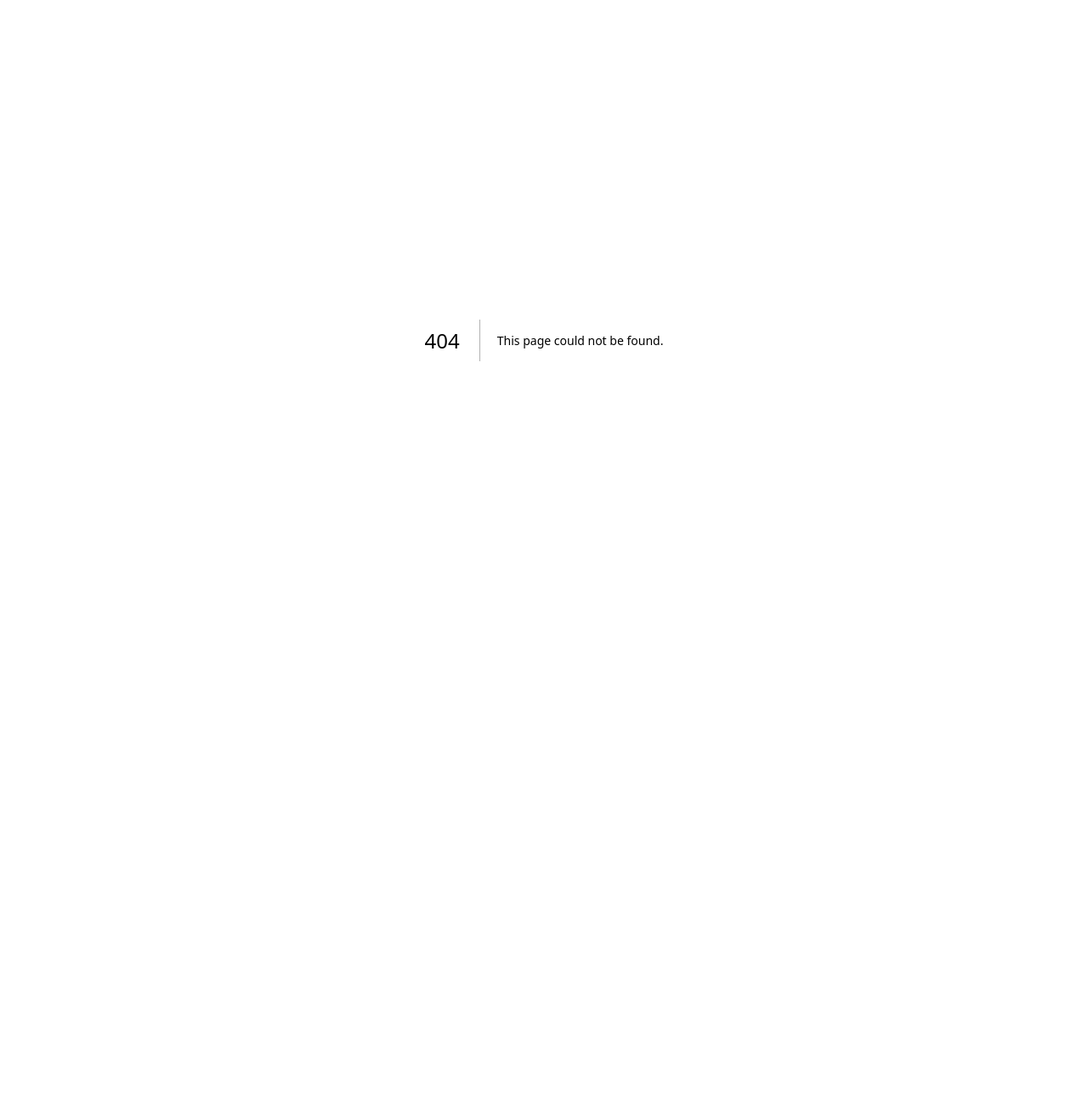
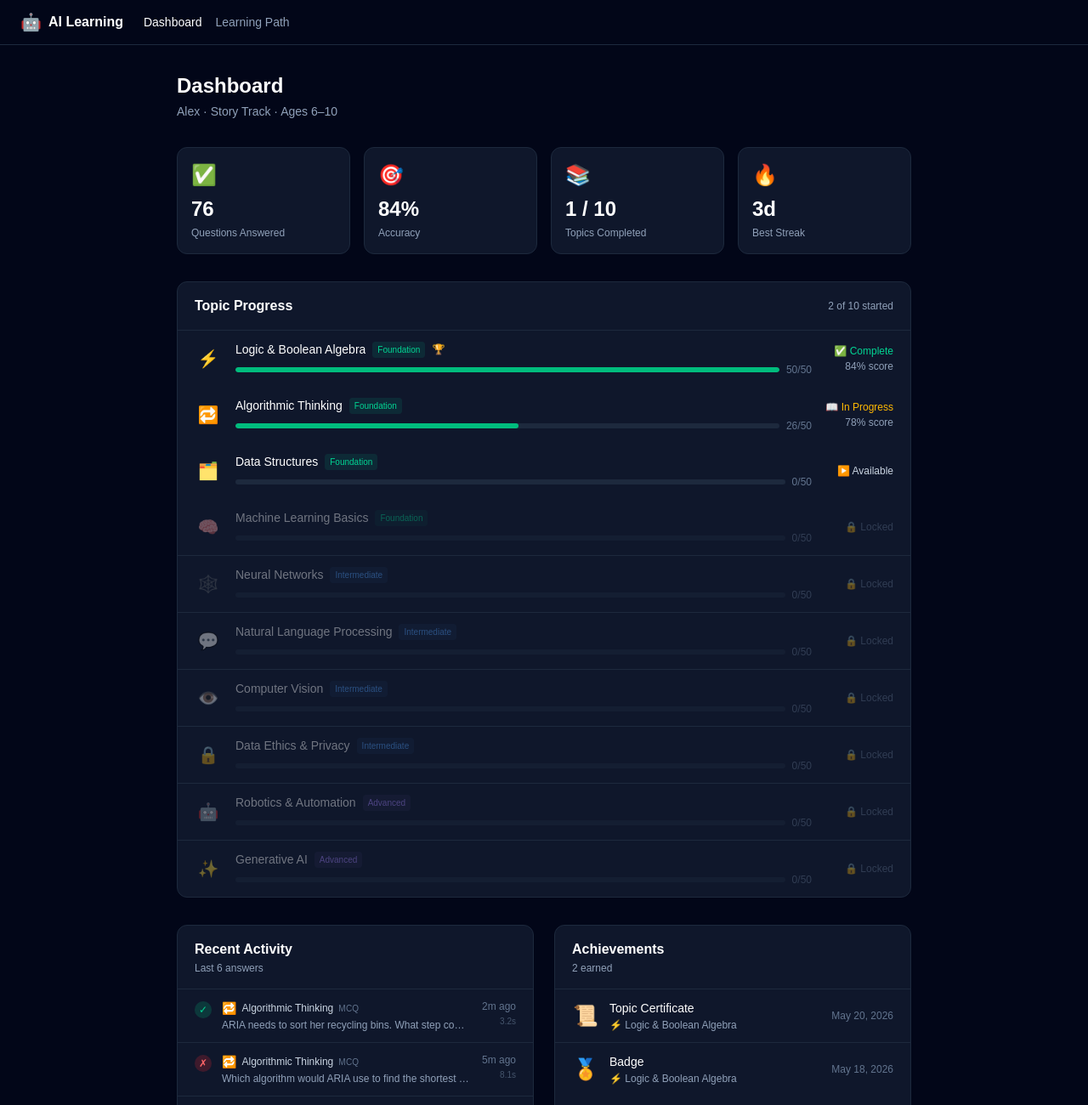
Before and after one commit to rkadel1488/ai-learning, a Next.js app: page /demo in a window 1280 px wide. Before the commit this address had no page. Shown: the top 1300 px of the page at 85% size. Before the commit the page ends 800 px from the top, so only its background shows below. Built offline with nearby package versions, Linux system fonts and the light colour scheme.

Commit message:
feat: add /demo page for dashboard preview without auth
Renders the dashboard UI with mock data so the layout can be previewed
without Supabase credentials or an authenticated session.

```diff
--- /dev/null
+++ b/app/demo/page.tsx
@@ -0,0 +1,72 @@
+import { StatCard } from '../(student)/dashboard/_components/StatCard'
+import { TopicProgressTable } from '../(student)/dashboard/_components/TopicProgressTable'
+import { RecentActivity } from '../(student)/dashboard/_components/RecentActivity'
+import { AchievementsSection } from '../(student)/dashboard/_components/AchievementsSection'
+
+const mockTopics = [
+  { id: '1', order_index: 1, title: 'Logic & Boolean Algebra', icon: '⚡', tier: 'foundation', status: 'complete' as const, progressPct: 100, questionsAnswered: 50, totalQuestions: 50, scorePct: 84, certEarned: true },
+  { id: '2', order_index: 2, title: 'Algorithmic Thinking', icon: '🔁', tier: 'foundation', status: 'in-progress' as const, progressPct: 52, questionsAnswered: 26, totalQuestions: 50, scorePct: 78, certEarned: false },
+  { id: '3', order_index: 3, title: 'Data Structures', icon: '🗂️', tier: 'foundation', status: 'available' as const, progressPct: 0, questionsAnswered: 0, totalQuestions: 50, scorePct: null, certEarned: false },
+  { id: '4', order_index: 4, title: 'Machine Learning Basics', icon: '🧠', tier: 'foundation', status: 'locked' as const, progressPct: 0, questionsAnswered: 0, totalQuestions: 50, scorePct: null, certEarned: false },
+  { id: '5', order_index: 5, title: 'Neural Networks', icon: '🕸️', tier: 'intermediate', status: 'locked' as const, progressPct: 0, questionsAnswered: 0, totalQuestions: 50, scorePct: null, certEarned: false },
+  { id: '6', order_index: 6, title: 'Natural Language Processing', icon: '💬', tier: 'intermediate', status: 'locked' as const, progressPct: 0, questionsAnswered: 0, totalQuestions: 50, scorePct: null, certEarned: false },
+  { id: '7', order_index: 7, title: 'Computer Vision', icon: '👁️', tier: 'intermediate', status: 'locked' as const, progressPct: 0, questionsAnswered: 0, totalQuestions: 50, scorePct: null, certEarned: false },
+  { id: '8', order_index: 8, title: 'Data Ethics & Privacy', icon: '🔒', tier: 'intermediate', status: 'locked' as const, progressPct: 0, questionsAnswered: 0, totalQuestions: 50, scorePct: null, certEarned: false },
+  { id: '9', order_index: 9, title: 'Robotics & Automation', icon: '🤖', tier: 'advanced', status: 'locked' as const, progressPct: 0, questionsAnswered: 0, totalQuestions: 50, scorePct: null, certEarned: false },
+  { id: '10', order_index: 10, title: 'Generative AI', icon: '✨', tier: 'advanced', status: 'locked' as const, progressPct: 0, questionsAnswered: 0, totalQuestions: 50, scorePct: null, certEarned: false },
+]
+
+const now = new Date()
+const ago = (mins: number) => new Date(now.getTime() - mins * 60000).toISOString()
+
+const mockActivity = [
+  { id: '1', is_correct: true,  time_taken_ms: 3200, answered_at: ago(2),  questions: { type: 'mcq',          prompt: 'ARIA needs to sort her recycling bins. What step comes first?',          topics: { title: 'Algorithmic Thinking',    icon: '🔁' } } },
+  { id: '2', is_correct: false, time_taken_ms: 8100, answered_at: ago(5),  questions: { type: 'mcq',          prompt: 'Which algorithm would ARIA use to find the shortest path home?',          topics: { title: 'Algorithmic Thinking',    icon: '🔁' } } },
+  { id: '3', is_correct: true,  time_taken_ms: 2400, answered_at: ago(8),  questions: { type: 'story_choice', prompt: 'ARIA sees two doors. What should she check first?',                      topics: { title: 'Algorithmic Thinking',    icon: '🔁' } } },
+  { id: '4', is_correct: true,  time_taken_ms: 1800, answered_at: ago(60), questions: { type: 'mcq',          prompt: 'If A is TRUE and B is FALSE, what does A AND B equal?',                  topics: { title: 'Logic & Boolean Algebra', icon: '⚡' } } },
+  { id: '5', is_correct: true,  time_taken_ms: 4000, answered_at: ago(65), questions: { type: 'mcq',          prompt: "ARIA's gate opens only when both switches are ON. Which gate is this?", topics: { title: 'Logic & Boolean Algebra', icon: '⚡' } } },
+  { id: '6', is_correct: false, time_taken_ms: 6500, answered_at: ago(120),questions: { type: 'story_choice', prompt: 'ARIA flips the NOT switch. TRUE becomes...?',                            topics: { title: 'Logic & Boolean Algebra', icon: '⚡' } } },
+]
+
+const mockAchievements = [
+  { id: '1', type: 'topic_cert' as const, topic_id: '1', earned_at: '2026-05-20T10:00:00Z', topics: { title: 'Logic & Boolean Algebra', icon: '⚡' } },
+  { id: '2', type: 'badge' as const,      topic_id: '1', earned_at: '2026-05-18T14:00:00Z', topics: { title: 'Logic & Boolean Algebra', icon: '⚡' } },
+]
+
+export default function DemoPage() {
+  return (
+    <div className="min-h-screen bg-slate-950 text-white">
+      <nav className="border-b border-slate-800 px-6 py-3 flex items-center gap-6">
+        <div className="flex items-center gap-2">
+          <span className="text-xl">🤖</span>
+          <span className="font-bold text-white">AI Learning</span>
+        </div>
+        <div className="flex items-center gap-4">
+          <span className="text-sm text-white font-medium">Dashboard</span>
+          <span className="text-sm text-slate-400">Learning Path</span>
+        </div>
+      </nav>
+
+      <main className="max-w-4xl mx-auto px-4 py-8 space-y-8">
+        <div>
+          <h1 className="text-2xl font-bold text-white">Dashboard</h1>
+          <p className="text-slate-400 text-sm mt-1">Alex · Story Track · Ages 6–10</p>
+        </div>
+
+        <div className="grid grid-cols-2 sm:grid-cols-4 gap-4">
+          <StatCard icon="✅" label="Questions Answered" value={76} />
+          <StatCard icon="🎯" label="Accuracy" value="84%" />
+          <StatCard icon="📚" label="Topics Completed" value="1 / 10" />
+          <StatCard icon="🔥" label="Best Streak" value="3d" />
+        </div>
+
+        <TopicProgressTable topics={mockTopics} />
+
+        <div className="grid gap-6 md:grid-cols-2">
+          <RecentActivity activity={mockActivity} />
+          <AchievementsSection achievements={mockAchievements} />
+        </div>
+      </main>
+    </div>
+  )
+}
```
